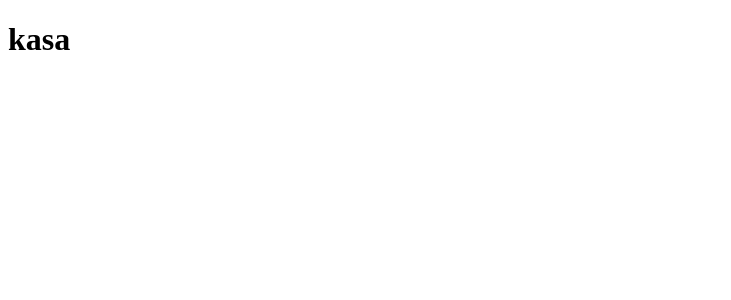
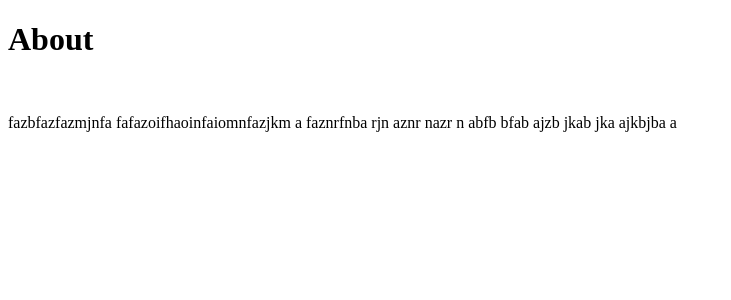
Before and after one commit to Diwans/Kasa, a React (Create React App) app: page /About in a window 1280 px wide. Shown: the top 300 px of the page, without its empty margins (0-731 px from the left). Built offline with nearby package versions, Linux system fonts and the light colour scheme.

Commit message:
ajout des pages

```diff
--- a/package.json
+++ b/package.json
@@ -8,7 +8,9 @@
     "@testing-library/user-event": "^13.5.0",
     "react": "^18.2.0",
     "react-dom": "^18.2.0",
+    "react-router-dom": "^6.12.0",
     "react-scripts": "5.0.1",
+    "sass": "^1.62.1",
     "web-vitals": "^2.1.4"
   },
   "scripts": {
@@ -17,7 +19,6 @@
     "test": "react-scripts test",
     "eject": "react-scripts eject"
   },
-
   "browserslist": {
     "production": [
       ">0.2%",
--- a/src/App.js
+++ b/src/App.js
@@ -1,8 +1,18 @@
 import React from "react";
-import{ BrowerRouter, Routes, Route } from "react-router-dom";
+import{ BrowserRouter, Routes, Route } from "react-router-dom";
+import About from "./pages/About";
+import Home from "./pages/Home";
 
 const App = () => {
-  return <h1>kasa</h1>;
+  return (
+      <BrowserRouter>
+        <Routes>
+          <Route path="/" element={<Home/>}/>
+          <Route path="/About" element={<About/>}/>
+          <Route path="*" element={<Error/>}/>
+        </Routes>
+      </BrowserRouter>
+    );
   };
 
 export default App;
--- /dev/null
+++ b/src/pages/About.js
@@ -0,0 +1,15 @@
+import React from 'react';
+
+const About = () => {
+    return (
+        <div>
+            <h1>About</h1>
+            <br />
+            <p>
+              fazbfazfazmjnfa fafazoifhaoinfaiomnfazjkm  a faznrfnba rjn aznr nazr n abfb bfab ajzb jkab jka ajkbjba a
+            </p>
+        </div>
+    );
+};
+
+export default About;
--- a/src/pages/Home.js
+++ b/src/pages/Home.js
@@ -3,7 +3,7 @@ import React from 'react';
 const Home = () => {
     return (
         <div>
-
+            <h1>kasa</h1>
         </div>
     );
 };
```
Also changed, not shown: src/pages/Error.js (added, +12 -0 lines), 1 other file (tests, documents, lock files or other folders).
